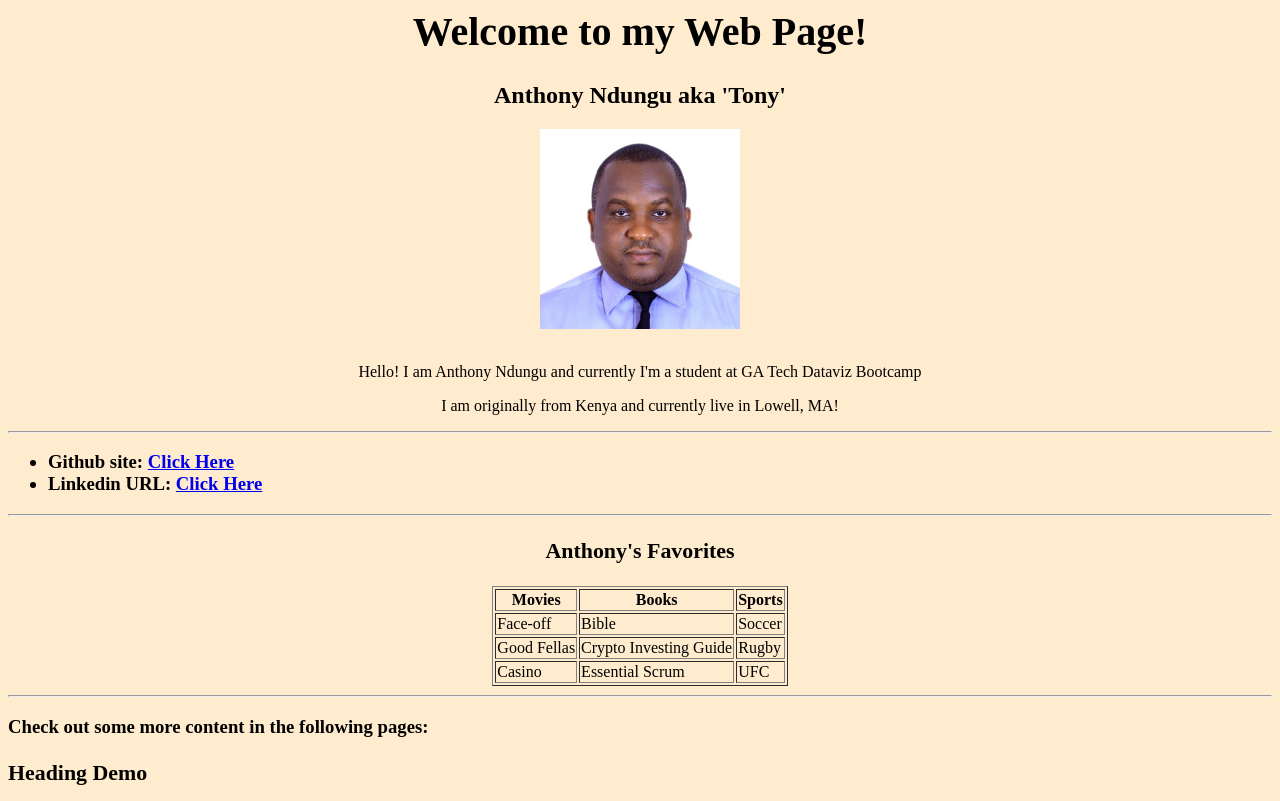
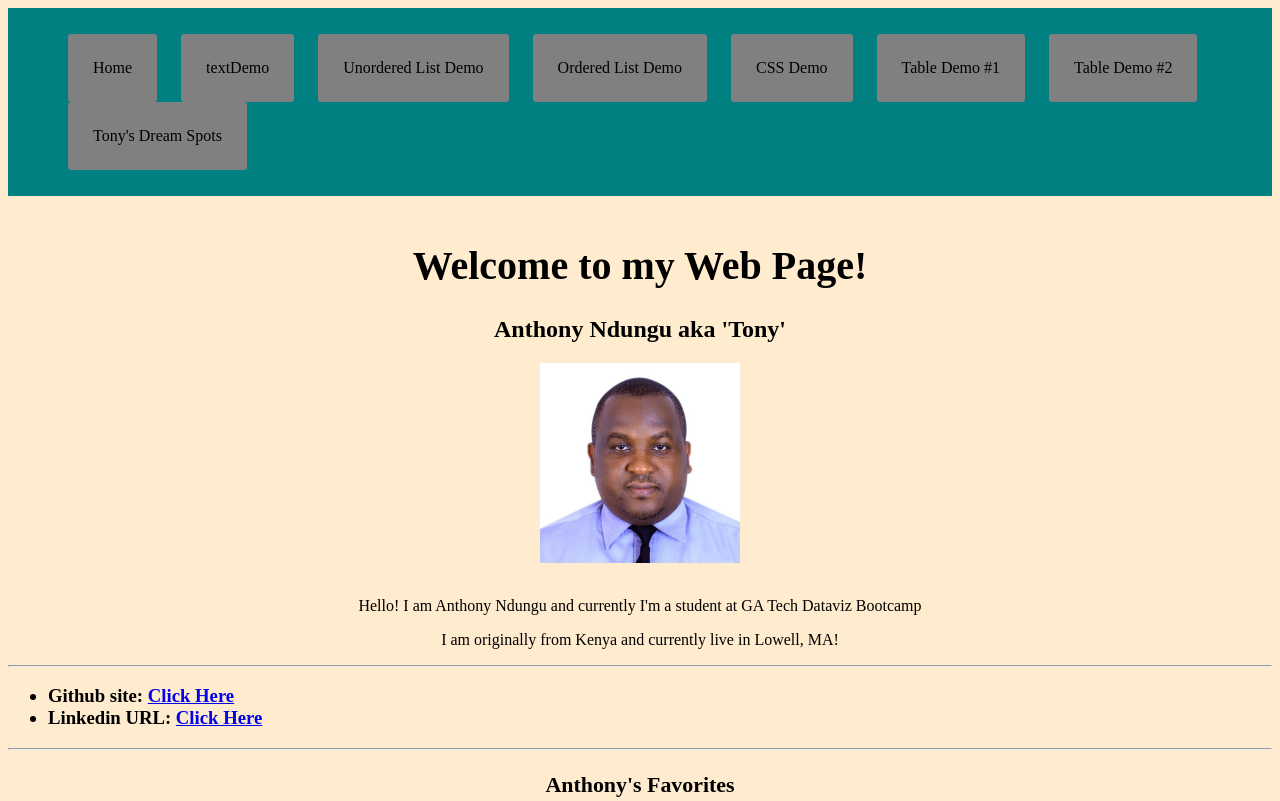
Before and after one commit to Andunguh/Andunguh.github.io, a plain HTML site: page index.html in a window 1280 px wide. Shown: the top 801 px of the page. Drawn offline with Linux system fonts and the light colour scheme.

Commit message:
update index.html

```diff
--- a/index.html
+++ b/index.html
@@ -13,11 +13,78 @@
                 border: brown;
                 border-width: 5px;
             }
+            .navbar{
+                padding: 10px;
+                background: teal;
+            }
+            .navbar li{
+                display: inline-block;
+                padding: 25px;
+                background: gray;
+                border-radius: 3px;
+                margin-left: 10px;
+                margin-right: 10px;
+            }
+            .navbar li a{
+                color: black;
+                text-decoration: none;
+
+            }
+            .select{
+                visibility: hidden;
+            }
+            @media (max-width: 600px){
+                .navbar li {
+                    padding: 10px;
+                }
+                nav{
+                    visibility: hidden;
+                }
+                .navbar ul{
+                    visibility: hidden;
+                }
+
+                .select{
+                    visibility: visible;
+                }
+
+            }
+
+
         </style>
 
     </head>
 
     <body>
+
+        <nav class="navbar">
+            <ul>
+                <li><a href="index.html">Home</a></li>
+                <li><a href="textDemo.html">textDemo</a></li>
+                <li><a href="bulletlist.html">Unordered List Demo</a></li>
+                <li><a href="numberlist.html">Ordered List Demo</a></li>
+                <li><a href="cssdemo.html">CSS Demo</a></li>
+                <li><a href="tableDemo.html">Table Demo #1</a></li>
+                <li><a href="tableDemo2.html">Table Demo #2</a></li>
+                <li><a href="travel.html">Tony's Dream Spots</a></li>
+            </ul>
+        </nav>
+
+
+
+
+        <select class="select">
+            <option>Home</option>
+            <option>TextDemo</option>
+            <option>Unordered List</option>
+            <option>Ordered List</option>
+            <option>CSS Demo</option>
+            <option>Table Demo #1</option>
+            <option>Table Demo #2</option>
+            <option>Travel Demo</option>
+        </select>
+
+
         <center>
         <h1>Welcome to my Web Page!</h1>
         <h2>Anthony Ndungu aka 'Tony'</h2>
```
